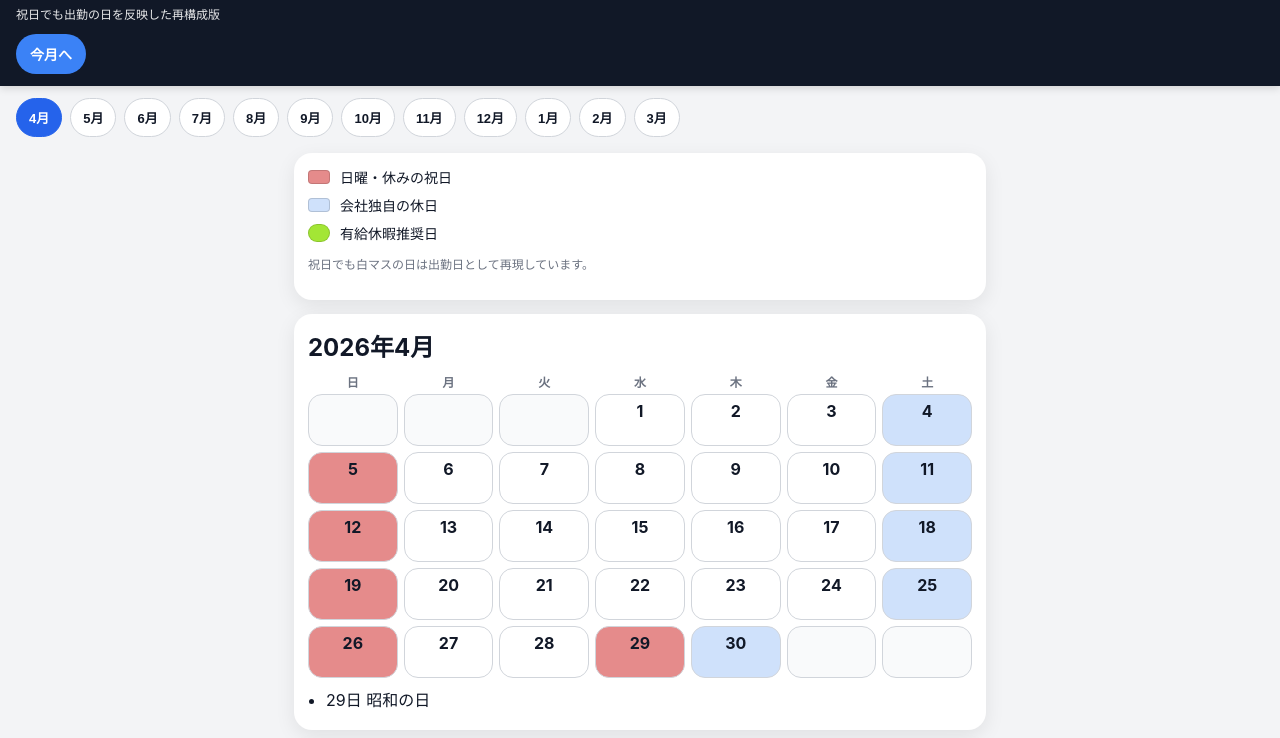
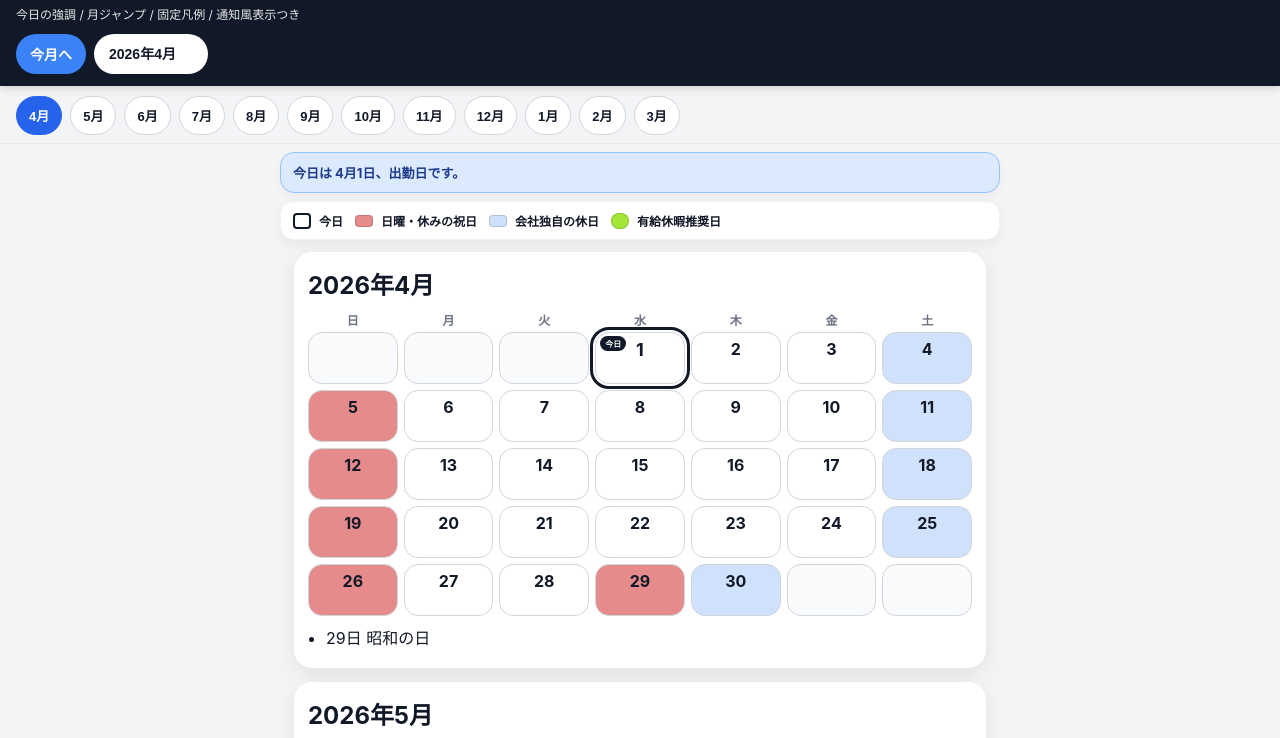
Before and after one commit to rio-eng422/work-calendar, a plain HTML site: page index.html in a window 1280 px wide. Shown: the part 46-784 px from the top of the page. Drawn offline with Linux system fonts and the light colour scheme.

Commit message:
Add files via upload

```diff
--- a/index.html
+++ b/index.html
@@ -17,8 +17,11 @@
       --recommended:#a3e635;
       --border:#d1d5db;
       --accent:#2563eb;
+      --today:#111827;
+      --notice:#dbeafe;
     }
     *{box-sizing:border-box}
+    html{scroll-behavior:smooth}
     body{
       margin:0;
       font-family:-apple-system,BlinkMacSystemFont,"Segoe UI",Roboto,"Hiragino Sans","Yu Gothic UI","YuGothic",Meiryo,sans-serif;
@@ -26,7 +29,7 @@
       color:var(--text);
     }
     header{
-      position:sticky; top:0; z-index:20;
+      position:sticky; top:0; z-index:30;
       background:#111827; color:#fff;
       padding:14px 16px 12px;
       box-shadow:0 2px 8px rgba(0,0,0,.15);
@@ -34,20 +37,68 @@
     .title{font-size:20px;font-weight:700;margin:0 0 8px}
     .sub{font-size:12px;opacity:.9;margin:0 0 12px}
     .toolbar{display:flex;gap:8px;flex-wrap:wrap}
-    button{
+    button, select{
       border:none;border-radius:999px;padding:10px 14px;font-size:14px;font-weight:700;
       background:#e5e7eb;color:#111827;
     }
     button.primary{background:#3b82f6;color:#fff}
+    select{
+      border:1px solid rgba(255,255,255,.18);
+      background:#fff;
+      appearance:none;
+      -webkit-appearance:none;
+      max-width:160px;
+    }
     .month-tabs{
-      display:flex;gap:8px;overflow:auto;padding:12px 16px 4px;
-      background:var(--bg); position:sticky; top:98px; z-index:15;
+      display:flex;gap:8px;overflow:auto;padding:10px 16px 8px;
+      background:var(--bg); position:sticky; top:98px; z-index:22;
+      border-bottom:1px solid rgba(0,0,0,.04);
     }
     .month-tab{
       flex:0 0 auto; border:1px solid var(--border); background:#fff; color:#111827;
       border-radius:999px; padding:9px 12px; font-size:13px; font-weight:700;
     }
     .month-tab.active{background:var(--accent);color:#fff;border-color:var(--accent)}
+    .notice-wrap{
+      position:sticky; top:149px; z-index:21;
+      padding:8px 12px 0;
+      background:linear-gradient(var(--bg), rgba(243,244,246,.95));
+    }
+    .notice{
+      max-width:720px; margin:0 auto;
+      background:var(--notice);
+      border:1px solid #93c5fd;
+      color:#1e3a8a;
+      border-radius:14px;
+      padding:10px 12px;
+      font-size:13px;
+      font-weight:700;
+      box-shadow:0 4px 10px rgba(0,0,0,.04);
+    }
+    .fixed-legend-wrap{
+      position:sticky; top:202px; z-index:20;
+      padding:8px 12px 0;
+      background:linear-gradient(var(--bg), rgba(243,244,246,.92));
+    }
+    .fixed-legend{
+      max-width:720px;
+      margin:0 auto;
+      background:#fff;
+      border-radius:14px;
+      padding:10px 12px;
+      box-shadow:0 4px 12px rgba(0,0,0,.06);
+      display:flex; gap:12px; flex-wrap:wrap;
+      font-size:12px; font-weight:700;
+      border:1px solid rgba(0,0,0,.05);
+    }
+    .legend-item{display:flex;align-items:center;gap:8px}
+    .swatch{
+      width:18px;height:12px;border-radius:4px;border:1px solid rgba(0,0,0,.15);flex:0 0 auto;
+    }
+    .swatch.sun{background:var(--sun)}
+    .swatch.company{background:var(--company)}
+    .swatch.recommended{background:var(--recommended);border-radius:999px;height:16px}
+    .swatch.today{background:#fff;border:2px solid var(--today);height:16px}
     main{padding:12px 14px 100px;max-width:720px;margin:0 auto}
     .card{
       background:var(--card); border-radius:18px; padding:14px;
@@ -63,6 +114,7 @@
       min-height:52px; background:#fff; border:1px solid var(--border); border-radius:14px;
       padding:6px 4px; position:relative; display:flex; align-items:flex-start; justify-content:center;
       font-weight:700; font-size:16px;
+      transition:transform .08s ease;
     }
     .day.empty{background:#f9fafb;color:#d1d5db}
     .day.sunoff{background:var(--sun)}
@@ -72,19 +124,28 @@
       background:rgba(163,230,53,.9); border:2px solid rgba(17,24,39,.55);
       top:50%; left:50%; transform:translate(-50%,-50%); z-index:0;
     }
+    .day.today{
+      outline:3px solid var(--today);
+      outline-offset:2px;
+      box-shadow:0 0 0 4px rgba(255,255,255,.85);
+    }
+    .day.today span{
+      font-size:18px;
+    }
     .day span{position:relative; z-index:1}
     .daylabel{
       position:absolute; bottom:3px; right:4px; font-size:9px; color:#4b5563; font-weight:700;
       z-index:1;
     }
-    .legend{display:grid;grid-template-columns:1fr;gap:8px;font-size:14px}
-    .legend-item{display:flex;align-items:center;gap:10px}
-    .swatch{
-      width:22px;height:14px;border-radius:4px;border:1px solid rgba(0,0,0,.15);flex:0 0 auto;
+    .today-badge{
+      position:absolute;
+      top:3px; left:4px;
+      font-size:8px;
+      background:#111827; color:#fff;
+      padding:2px 5px;
+      border-radius:999px;
+      z-index:2;
     }
-    .swatch.sun{background:var(--sun)}
-    .swatch.company{background:var(--company)}
-    .swatch.recommended{background:var(--recommended);border-radius:999px;height:18px}
     ul.holidays{margin:10px 0 0;padding-left:18px}
     ul.holidays li{margin:4px 0;line-height:1.5}
     .footer-note{color:var(--muted);font-size:12px;line-height:1.6}
@@ -93,17 +154,34 @@
 <body>
 <header>
   <div class="title">2026年度 勤務カレンダー</div>
-  <div class="sub">祝日でも出勤の日を反映した再構成版</div>
+  <div class="sub">今日の強調 / 月ジャンプ / 固定凡例 / 通知風表示つき</div>
   <div class="toolbar">
     <button id="jumpToday" class="primary">今月へ</button>
+    <select id="monthSelect" aria-label="月を選択">
+      <option value="">月へジャンプ</option>
+    </select>
   </div>
 </header>
+
 <div class="month-tabs" id="monthTabs"></div>
+
+<div class="notice-wrap">
+  <div class="notice" id="noticeBox">読み込み中...</div>
+</div>
+
+<div class="fixed-legend-wrap">
+  <div class="fixed-legend">
+    <div class="legend-item"><span class="swatch today"></span><span>今日</span></div>
+    <div class="legend-item"><span class="swatch sun"></span><span>日曜・休みの祝日</span></div>
+    <div class="legend-item"><span class="swatch company"></span><span>会社独自の休日</span></div>
+    <div class="legend-item"><span class="swatch recommended"></span><span>有給休暇推奨日</span></div>
+  </div>
+</div>
+
 <main id="app"></main>
 
 <script>
 const weekdayLabels = ["日","月","火","水","木","金","土"];
-
 function ymd(y,m,d){ return `${y}-${String(m).padStart(2,"0")}-${String(d).padStart(2,"0")}`; }
 
 const officialHolidays = {
@@ -179,6 +257,26 @@ const months = [
 
 const app = document.getElementById("app");
 const monthTabs = document.getElementById("monthTabs");
+const monthSelect = document.getElementById("monthSelect");
+const noticeBox = document.getElementById("noticeBox");
+
+function getDayStatus(key){
+  const [y,m,d] = key.split("-").map(Number);
+  const dateObj = new Date(y, m - 1, d);
+  const isSunday = dateObj.getDay() === 0;
+  const isOfficialHoliday = !!officialHolidays[key];
+  const isHolidayWorkday = holidayWorkdays.has(key);
+  const isCompanyOff = companyOff.has(key);
+  const isRecommended = recommended.has(key);
+  const isRedOff = isSunday || (isOfficialHoliday && !isHolidayWorkday);
+
+  let status = "出勤日";
+  if (isCompanyOff) status = "会社休日";
+  else if (isRedOff) status = "休日";
+  else if (isOfficialHoliday && isHolidayWorkday) status = "祝日出勤";
+
+  return { isSunday, isOfficialHoliday, isHolidayWorkday, isCompanyOff, isRecommended, isRedOff, status };
+}
 
 function buildTabs(){
   months.forEach((m, index) => {
@@ -186,32 +284,28 @@ function buildTabs(){
     btn.className = "month-tab";
     btn.id = `tab-${index}`;
     btn.textContent = `${m.month}月`;
-    btn.onclick = () => {
-      document.getElementById(`month-${index}`).scrollIntoView({behavior:"smooth", block:"start"});
-      setActiveTab(index);
-    };
+    btn.onclick = () => jumpToMonth(index);
     monthTabs.appendChild(btn);
+
+    const option = document.createElement("option");
+    option.value = index;
+    option.textContent = `${m.year}年${m.month}月`;
+    monthSelect.appendChild(option);
   });
 }
 
 function setActiveTab(index){
   [...monthTabs.children].forEach((el,i)=>el.classList.toggle("active", i===index));
+  monthSelect.value = String(index);
+}
+
+function jumpToMonth(index){
+  document.getElementById(`month-${index}`)?.scrollIntoView({behavior:"smooth", block:"start"});
+  setActiveTab(index);
 }
 
 function render(){
   app.innerHTML = "";
-  const legend = document.createElement("section");
-  legend.className = "card";
-  legend.innerHTML = `
-    <div class="legend">
-      <div class="legend-item"><span class="swatch sun"></span><span>日曜・休みの祝日</span></div>
-      <div class="legend-item"><span class="swatch company"></span><span>会社独自の休日</span></div>
-      <div class="legend-item"><span class="swatch recommended"></span><span>有給休暇推奨日</span></div>
-    </div>
-    <p class="footer-note">祝日でも白マスの日は出勤日として再現しています。</p>
-  `;
-  app.appendChild(legend);
-
   months.forEach((m, index) => {
     const firstDay = new Date(m.year, m.month - 1, 1);
     const lastDate = new Date(m.year, m.month, 0).getDate();
@@ -240,21 +334,19 @@ function render(){
         ${cells.map(c => {
           if(c.empty) return `<div class="day empty"></div>`;
           const key = ymd(m.year, m.month, c.day);
-          const dateObj = new Date(m.year, m.month - 1, c.day);
-          const isSunday = dateObj.getDay() === 0;
-          const isOfficialHoliday = !!officialHolidays[key];
-          const isHolidayWorkday = holidayWorkdays.has(key);
-          const isCompanyOff = companyOff.has(key);
-          const isRedOff = isSunday || (isOfficialHoliday && !isHolidayWorkday);
-          const isRecommended = recommended.has(key);
-          const label = isOfficialHoliday && isHolidayWorkday ? `<div class="daylabel">祝出</div>` : "";
+          const status = getDayStatus(key);
+          const now = new Date();
+          const isToday = now.getFullYear() === m.year && (now.getMonth()+1) === m.month && now.getDate() === c.day;
+          const label = status.isOfficialHoliday && status.isHolidayWorkday ? `<div class="daylabel">祝出</div>` : "";
+          const todayBadge = isToday ? `<div class="today-badge">今日</div>` : "";
           const cls = [
             "day",
-            isRedOff ? "sunoff" : "",
-            isCompanyOff ? "companyoff" : "",
-            isRecommended ? "recommended" : ""
+            status.isRedOff ? "sunoff" : "",
+            status.isCompanyOff ? "companyoff" : "",
+            status.isRecommended ? "recommended" : "",
+            isToday ? "today" : ""
           ].filter(Boolean).join(" ");
-          return `<div class="${cls}"><span>${c.day}</span>${label}</div>`;
+          return `<div class="${cls}"><span>${c.day}</span>${label}${todayBadge}</div>`;
         }).join("")}
       </div>
       <ul class="holidays">
@@ -273,14 +365,35 @@ function jumpToCurrentFiscalMonth(){
   const now = new Date();
   let index = months.findIndex(m => m.year === now.getFullYear() && m.month === now.getMonth() + 1);
   if(index === -1) index = 0;
-  document.getElementById(`month-${index}`)?.scrollIntoView({behavior:"smooth", block:"start"});
-  setActiveTab(index);
+  jumpToMonth(index);
+}
+
+function updateNotice(){
+  const now = new Date();
+  const key = ymd(now.getFullYear(), now.getMonth()+1, now.getDate());
+  const inAppRange = months.some(m => m.year === now.getFullYear() && m.month === now.getMonth()+1);
+  if(!inAppRange){
+    noticeBox.textContent = `今日は ${now.getFullYear()}年${now.getMonth()+1}月${now.getDate()}日。表示対象外の月です。`;
+    return;
+  }
+  const s = getDayStatus(key);
+  let msg = `今日は ${now.getMonth()+1}月${now.getDate()}日、${s.status}です。`;
+  if (s.isOfficialHoliday) {
+    msg += s.isHolidayWorkday ? ` ${officialHolidays[key]}ですが出勤日です。` : ` ${officialHolidays[key]}です。`;
+  }
+  if (s.isRecommended) msg += ` 有給休暇推奨日です。`;
+  noticeBox.textContent = msg;
 }
 
 buildTabs();
 render();
+updateNotice();
 setActiveTab(0);
+
 document.getElementById("jumpToday").addEventListener("click", jumpToCurrentFiscalMonth);
+monthSelect.addEventListener("change", (e) => {
+  if (e.target.value !== "") jumpToMonth(Number(e.target.value));
+});
 
 const observer = new IntersectionObserver((entries) => {
   const visible = entries.filter(e => e.isIntersecting).sort((a,b) => b.intersectionRatio - a.intersectionRatio)[0];
@@ -292,6 +405,7 @@ const observer = new IntersectionObserver((entries) => {
 
 window.addEventListener("load", () => {
   document.querySelectorAll('[id^="month-"]').forEach(card => observer.observe(card));
+  jumpToCurrentFiscalMonth();
 });
 </script>
 </body>
```
